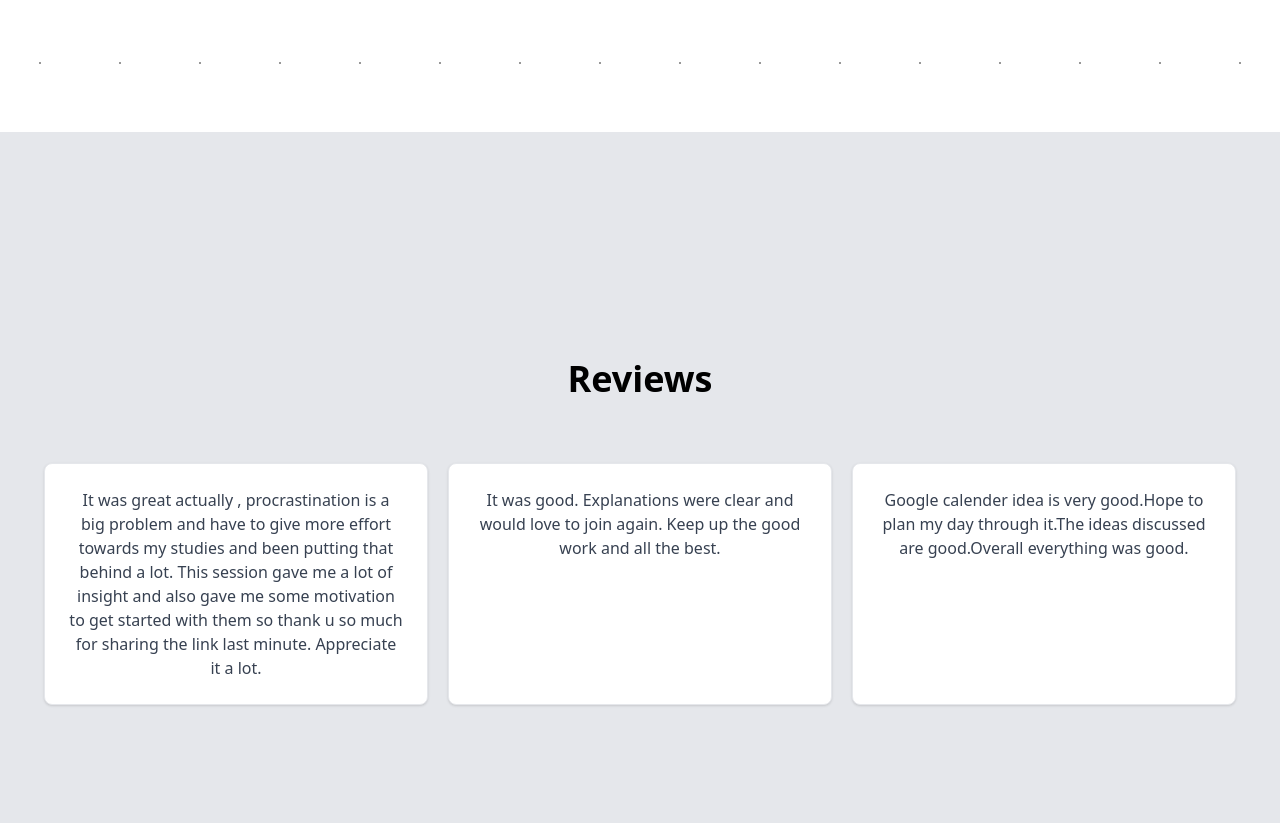
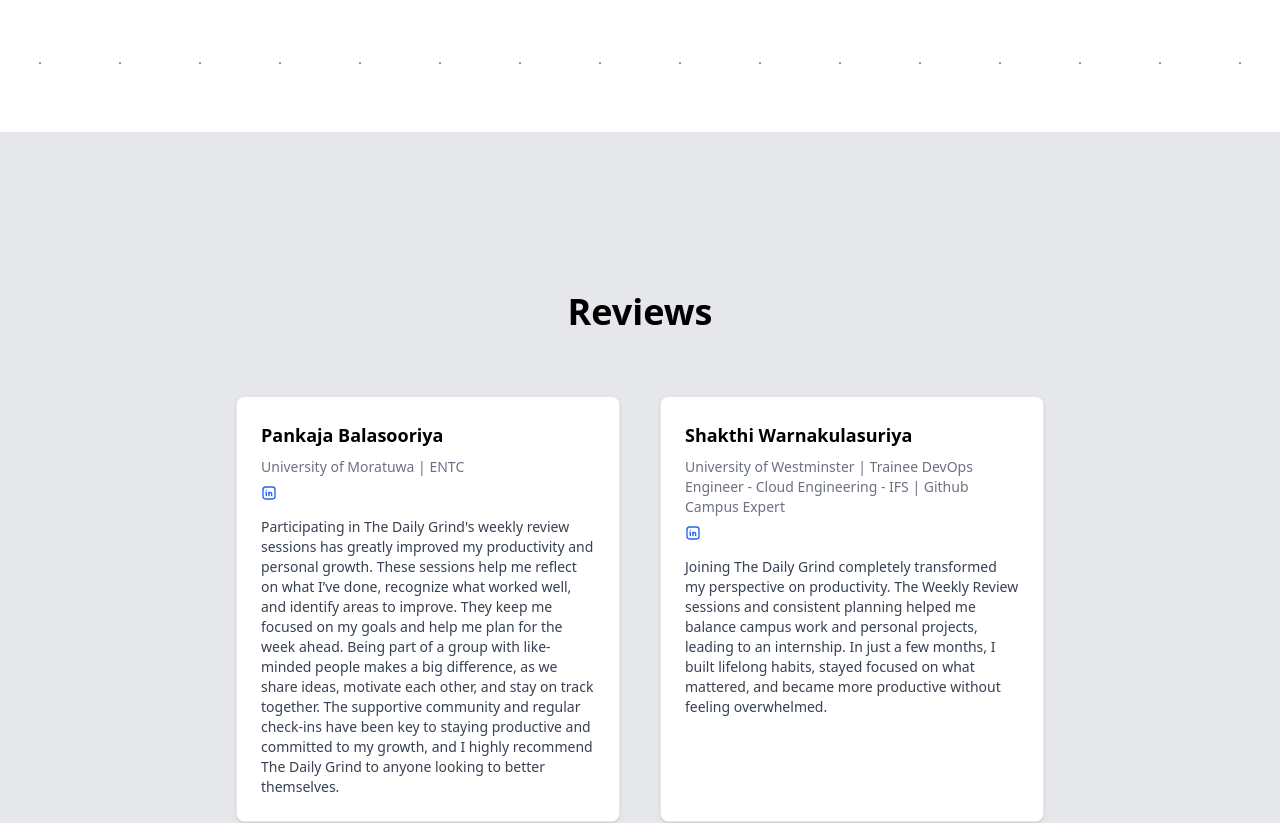
Before and after one commit to Kavirubc/thedailygrind-landing, a Next.js app: page / in a window 1280 px wide. Shown: the part 3000-3823 px from the top of the page. Built offline with nearby package versions, Linux system fonts and the light colour scheme; no server answers.

Commit message:
Enhance reviews component with additional reviews and LinkedIn profiles; improve layout spacing

```diff
--- a/src/components/reviews.tsx
+++ b/src/components/reviews.tsx
@@ -1,40 +1,57 @@
-import React from 'react'
+import React from 'react';
+import { IconBrandLinkedin } from "@tabler/icons-react";
 
 export const Reviews = () => {
     return (
-        <main className='flex flex-col min-h-screen justify-center items-center text-center px-4 sm:px-6 lg:px-8 bg-gray-200'>
+        <main className='flex flex-col min-h-screen justify-center items-center text-center px-4 sm:px-6 lg:px-8 bg-gray-200 py-40'>
             <h1 className="font-bold text-4xl sm:text-4xl">
                 Reviews
             </h1>
-            <div className='flex flex-col gap-y-5 mt-16 lg:flex-row lg:gap-x-5'>
-                <div
-                    className="block max-w-sm p-6 bg-white border border-gray-200 rounded-lg shadow hover:bg-gray-100 "
-                >
+            <div className='flex flex-col gap-y-10 mt-16 lg:flex-row lg:gap-x-10'>
+                {/* Review 1 */}
+                <div className="block max-w-sm p-6 bg-white border border-gray-200 rounded-lg shadow hover:bg-gray-100 text-left">
+                    <div className="flex flex-col gap-y-2 mb-4">
+                        <h3 className="font-semibold text-lg">Pankaja Balasooriya</h3>
+                        <p className="text-sm text-gray-500">
+                            University of Moratuwa | ENTC
+                        </p>
+                        <a
+                            href="https://www.linkedin.com/in/pankajabalasooriya/"
+                            target="_blank"
+                            rel="noopener noreferrer"
+                            className="flex items-center text-blue-600 hover:underline"
+                        >
+                            <IconBrandLinkedin size={16} className="mr-1" />
 
-                    <p className="font-normal text-gray-700 ">
-                        It was great actually , procrastination is a big problem and have to give more effort towards my studies and been putting that behind a lot. This session gave me a lot of insight and also gave me some motivation to get started with them so thank u so much for sharing the link last minute. Appreciate it a lot.
+                        </a>
+                    </div>
+                    <p className="font-normal text-gray-700 text-sm">
+                        Participating in The Daily Grind's weekly review sessions has greatly improved my productivity and personal growth. These sessions help me reflect on what I’ve done, recognize what worked well, and identify areas to improve. They keep me focused on my goals and help me plan for the week ahead. Being part of a group with like-minded people makes a big difference, as we share ideas, motivate each other, and stay on track together. The supportive community and regular check-ins have been key to staying productive and committed to my growth, and I highly recommend The Daily Grind to anyone looking to better themselves.
                     </p>
                 </div>
 
-                <div
-                    className="block max-w-sm p-6 bg-white border border-gray-200 rounded-lg shadow hover:bg-gray-100 "
-                >
+                {/* Review 2 */}
+                <div className="block max-w-sm p-6 bg-white border border-gray-200 rounded-lg shadow hover:bg-gray-100 text-left">
+                    <div className="flex flex-col gap-y-2 mb-4">
+                        <h3 className="font-semibold text-lg">Shakthi Warnakulasuriya</h3>
+                        <p className="text-sm text-gray-500">
+                            University of Westminster | Trainee DevOps Engineer - Cloud Engineering - IFS | Github Campus Expert
+                        </p>
+                        <a
+                            href="https://www.linkedin.com/in/shakthi-warnakulasuriya/"
+                            target="_blank"
+                            rel="noopener noreferrer"
+                            className="flex items-center text-blue-600 hover:underline"
+                        >
+                            <IconBrandLinkedin size={16} className="mr-1" />
 
-                    <p className="font-normal text-gray-700 ">
-                        It was good. Explanations were clear and would love to join again. Keep up the good work and all the best.
-                    </p>
-                </div>
-
-                <div
-                    className="block max-w-sm p-6 bg-white border border-gray-200 rounded-lg shadow hover:bg-gray-100 "
-                >
-
-                    <p className="font-normal text-gray-700 ">
-                        Google calender idea is very good.Hope to plan my day through it.The ideas discussed are good.Overall everything was good.
+                        </a>
+                    </div>
+                    <p className="font-normal text-gray-700 text-sm">
+                        Joining The Daily Grind completely transformed my perspective on productivity. The Weekly Review sessions and consistent planning helped me balance campus work and personal projects, leading to an internship. In just a few months, I built lifelong habits, stayed focused on what mattered, and became more productive without feeling overwhelmed.
                     </p>
                 </div>
             </div>
-
         </main>
-    )
-}
+    );
+};
```
